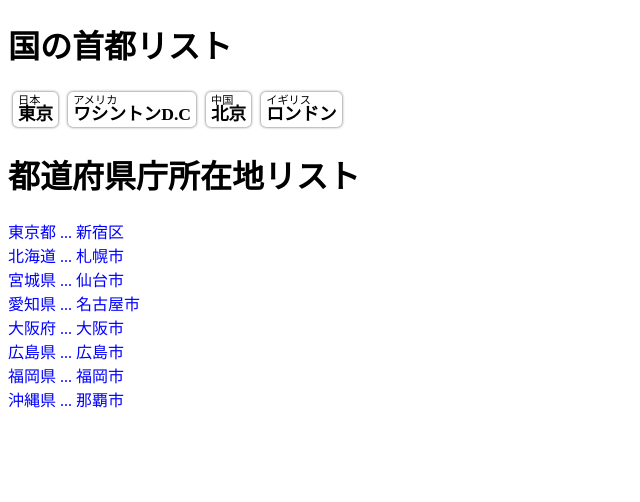
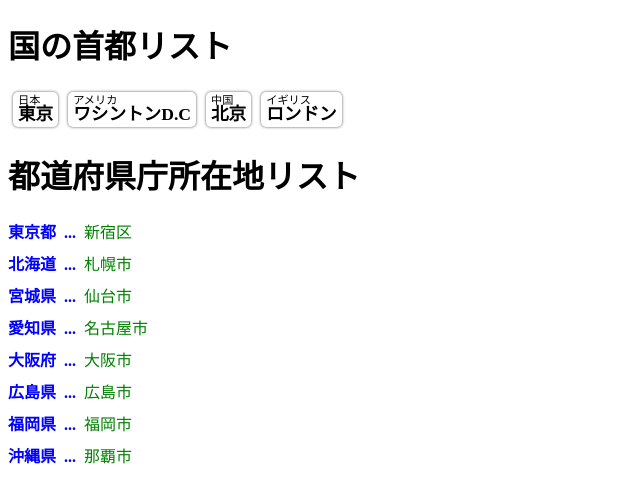
Before and after one commit to tanaka-gftd/react-next-study, a Next.js app in the folder my-app/: page / in a window 1280 px wide. Shown: the top 502 px of the page, without its empty margins (0-640 px from the left). Built offline with nearby package versions, Linux system fonts and the light colour scheme.

Commit message:
PrefectureCapitaListコンポーネント内でもpropsを用いて細かく分割＆スタイルを設定

```diff
--- a/my-app/components/PrefectureCapitaList.tsx
+++ b/my-app/components/PrefectureCapitaList.tsx
@@ -1,4 +1,15 @@
-const prefectureCapitals = [
+/* 都道府県庁リストの方でも、propsを用いて細かく分割 */
+
+interface PrefectureCapitalItemProps {
+  children: React.ReactNode;
+};
+
+interface PrefectureCapitalProps {
+  prefecture: string;
+  capital: string;
+};
+
+const prefectureCapitals: PrefectureCapitalProps[] = [
   {prefecture: '東京都', capital: '新宿区'},
   {prefecture: '北海道', capital: '札幌市'},
   {prefecture: '宮城県', capital: '仙台市'},
@@ -9,15 +20,39 @@ const prefectureCapitals = [
   {prefecture: '沖縄県', capital: '那覇市'}
 ];
 
+const PrefectureCapitalItemContainer = (props:PrefectureCapitalItemProps) => {
+  return(
+    <div style={{display:"flex", marginBottom:"0.5em"}}>
+      {props.children}
+    </div>
+  );
+};
+
+const PrefectureCapitalItem = (props: PrefectureCapitalProps) => {
+  return (
+    <>
+      <div style={{color:"blue", fontWeight:"bold"}}>
+        {props.prefecture}&ensp;...&ensp;
+      </div>
+      <div style={{color:"green"}}>
+        {props.capital}
+      </div>
+    </>
+  )
+}
+
 const PrefectureCapitalList = () => {
   return (
     <div>
       <h1>都道府県庁所在地リスト</h1>
       {prefectureCapitals.map(prefectureCapital => {
         return (
-        <div key={prefectureCapital.prefecture} style={{color: 'blue'}}>
-          {prefectureCapital.prefecture} ... {prefectureCapital.capital}
-        </div>
+        <PrefectureCapitalItemContainer key={prefectureCapital.prefecture}>
+          <PrefectureCapitalItem
+            prefecture={prefectureCapital.prefecture}
+            capital={prefectureCapital.capital}
+          />
+        </PrefectureCapitalItemContainer>
         );
       })}
     </div>
```
